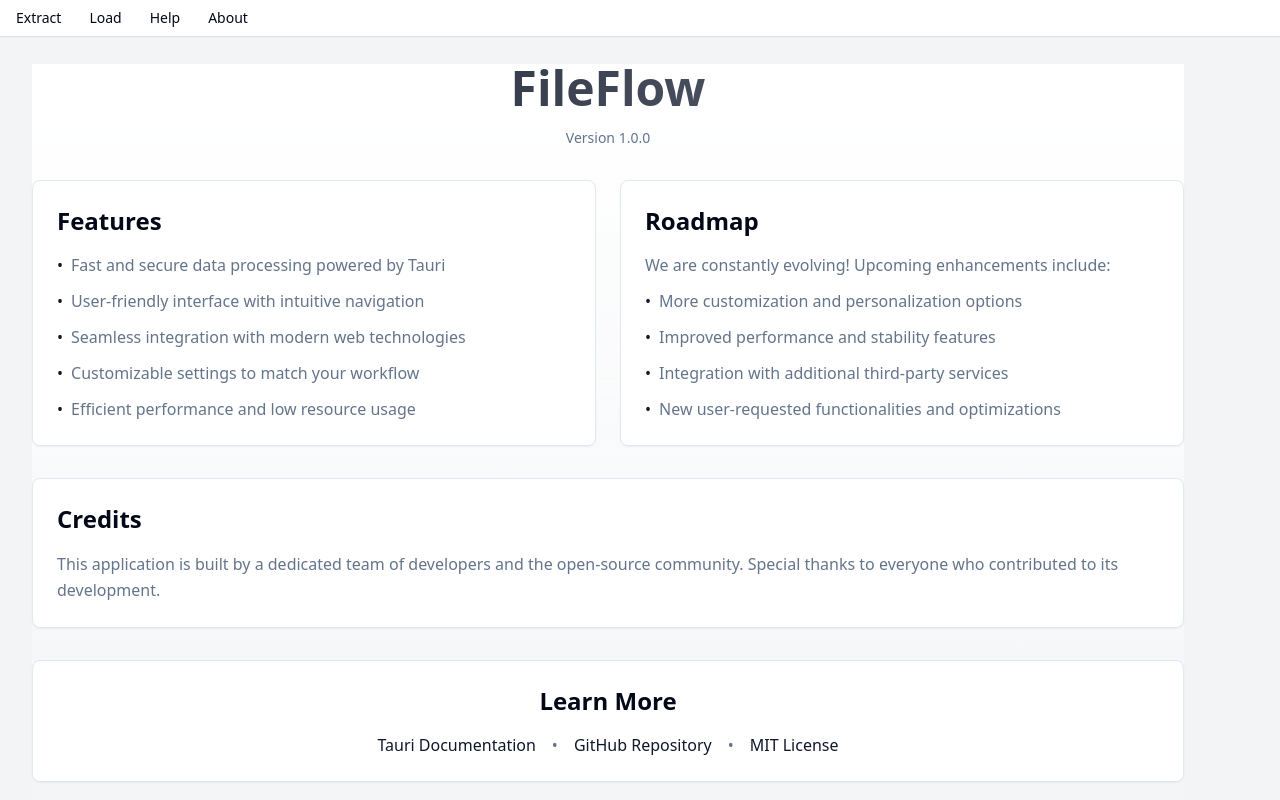
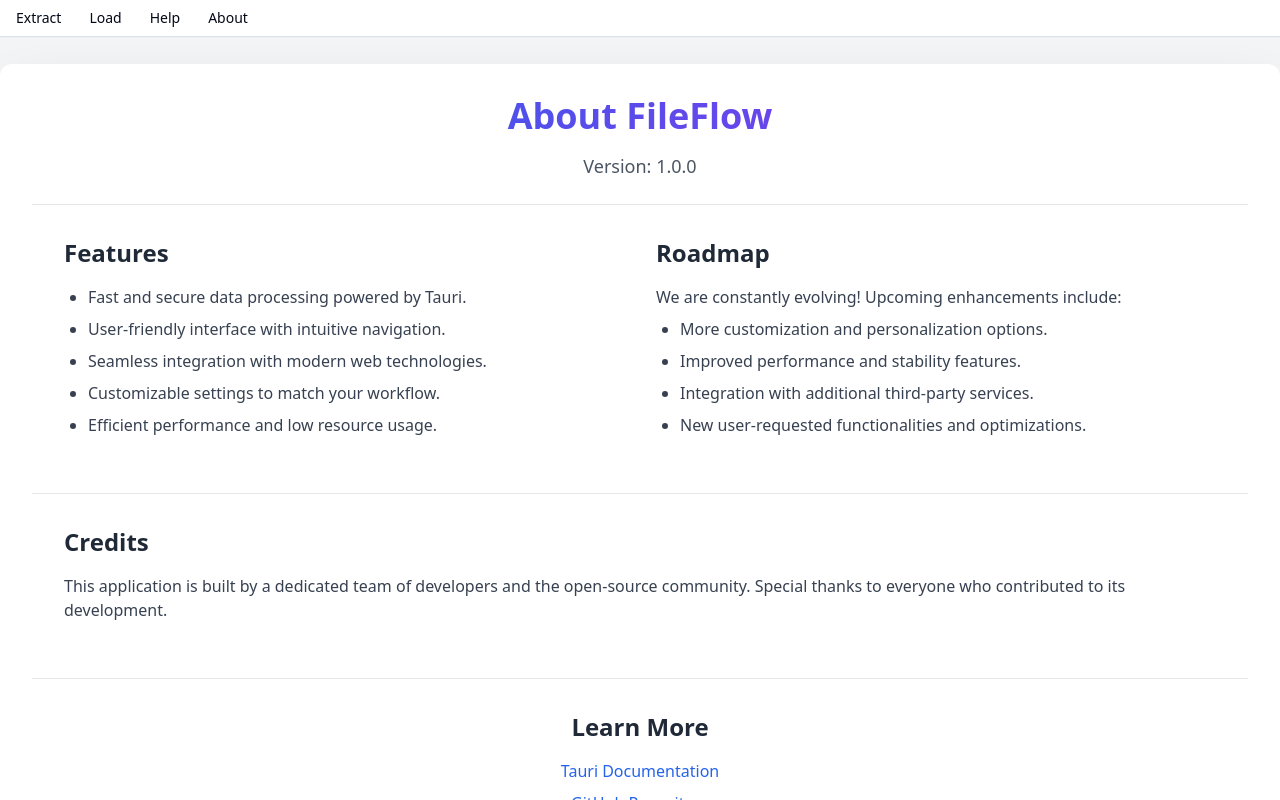
Before and after one commit to Maxime-Cllt/FileFlow, a React (Vite) app: page /about in a window 1280 px wide. Built offline with nearby package versions, Linux system fonts and the light colour scheme.

Commit message:
Refactor About, ConnectionForm, Download, HelpDownload, HelpInsert, Insert, and Layout components for improved structure and styling

```diff
--- a/src/Layout.tsx
+++ b/src/Layout.tsx
@@ -3,12 +3,10 @@
 
 const Layout = () => {
     return (
-        <div className="min-h-screen flex flex-col">
+        <>
             <Menu/>
-            <main className="flex-1 pt-16 px-4 md:px-8 pb-8">
-                <Outlet/>
-            </main>
-        </div>
+            <Outlet/>
+        </>
     );
 };
 
--- a/src/components/fileflowui/extract/download/Download.tsx
+++ b/src/components/fileflowui/extract/download/Download.tsx
@@ -104,8 +104,8 @@
 
 
                 {/* Download Section */}
-                <div className="max-w-screen-2xl mx-auto space-y-6">
-                    <Card className="w-full">
+                <div className="container mx-auto pt-8 px-4 md:px-8 space-y-6">
+                    <Card>
                         <CardHeader>
                             <div className="flex items-center justify-between border-b pb-4">
                                 <CardTitle
--- a/src/components/fileflowui/load/insert/Insert.tsx
+++ b/src/components/fileflowui/load/insert/Insert.tsx
@@ -75,10 +75,10 @@
             )}
 
             {/* Insertion Configuration Section */}
-            <div className="max-w-screen-2xl mx-auto space-y-6">
+            <div className="container mx-auto pt-8 px-4 md:px-8 space-y-6">
 
                 {/* Insertion Configuration Section */}
-                <Card className="w-full">
+                <Card>
                     <CardHeader>
                         {/* Section Header */}
                         <div className="flex items-center justify-between border-b pb-4">
--- a/src/components/fileflowui/other/About.tsx
+++ b/src/components/fileflowui/other/About.tsx
@@ -2,123 +2,104 @@
 import {get_app_version} from "@/components/hooks/utils.tsx";
 
 const AboutPage = () => {
+
     const [appVersion, setAppVersion] = useState<string>('');
 
     useEffect(() => {
-        const fetchVersion = async () => {
-            const version = await get_app_version();
-            setAppVersion(version);
-        };
-        fetchVersion();
-    }, []);
+        get_app_version().then(r =>
+            setAppVersion(r));
+    });
 
     return (
-        <div className="min-h-screen bg-gradient-to-b from-background to-muted/20">
-            <div className="max-w-6xl mx-auto space-y-8">
+        <div className="h-full w-full">
+
+            <div
+                className="container mx-auto pt-8 px-4 md:px-8 mt-16 space-y-6 bg-white shadow-2xl rounded-xl overflow-hidden">
 
                 {/* Header Section */}
-                <div className="text-center space-y-4 animate-fade-in">
-                    <h1 className="text-5xl font-bold bg-gradient-to-r from-primary to-primary/60 text-transparent bg-clip-text">
-                        FileFlow
+                <div className="text-center">
+                    <h1 className="text-4xl font-bold bg-gradient-to-r from-blue-600 to-purple-600 text-transparent bg-clip-text">
+                        About FileFlow
                     </h1>
-                    <p className="text-sm text-muted-foreground">Version {appVersion}</p>
+                    <p className="mt-4 text-lg text-gray-600">Version: {appVersion}</p>
                 </div>
 
-                {/* Features & Roadmap */}
-                <div className="grid md:grid-cols-2 gap-6 animate-slide-up">
-                    {/* Features Card */}
-                    <div className="bg-card rounded-lg p-6 shadow-sm border border-border hover:shadow-md transition-shadow">
-                        <h2 className="text-2xl font-semibold mb-4 text-foreground">Features</h2>
-                        <ul className="space-y-3 text-muted-foreground">
-                            <li className="flex items-start">
-                                <span className="text-primary mr-2">•</span>
-                                <span>Fast and secure data processing powered by Tauri</span>
-                            </li>
-                            <li className="flex items-start">
-                                <span className="text-primary mr-2">•</span>
-                                <span>User-friendly interface with intuitive navigation</span>
-                            </li>
-                            <li className="flex items-start">
-                                <span className="text-primary mr-2">•</span>
-                                <span>Seamless integration with modern web technologies</span>
-                            </li>
-                            <li className="flex items-start">
-                                <span className="text-primary mr-2">•</span>
-                                <span>Customizable settings to match your workflow</span>
-                            </li>
-                            <li className="flex items-start">
-                                <span className="text-primary mr-2">•</span>
-                                <span>Efficient performance and low resource usage</span>
-                            </li>
+                {/* Features & Roadmap Section */}
+                <div className="border-t border-gray-200">
+                    <div className="p-8 grid grid-cols-1 md:grid-cols-2 gap-8">
+                        {/* Features Section */}
+                        <div>
+                            <h2 className="text-2xl font-semibold text-gray-800 mb-4">Features</h2>
+                            <ul className="list-disc ml-6 text-gray-700 space-y-2">
+                                <li>Fast and secure data processing powered by Tauri.</li>
+                                <li>User-friendly interface with intuitive navigation.</li>
+                                <li>Seamless integration with modern web technologies.</li>
+                                <li>Customizable settings to match your workflow.</li>
+                                <li>Efficient performance and low resource usage.</li>
                             </ul>
                         </div>
 
-                    {/* Roadmap Card */}
-                    <div className="bg-card rounded-lg p-6 shadow-sm border border-border hover:shadow-md transition-shadow">
-                        <h2 className="text-2xl font-semibold mb-4 text-foreground">Roadmap</h2>
-                        <p className="text-muted-foreground mb-3">
+                        {/* Roadmap Section */}
+                        <div>
+                            <h2 className="text-2xl font-semibold text-gray-800 mb-4">Roadmap</h2>
+                            <p className="text-gray-700">
                                 We are constantly evolving! Upcoming enhancements include:
                             </p>
-                        <ul className="space-y-3 text-muted-foreground">
-                            <li className="flex items-start">
-                                <span className="text-primary mr-2">•</span>
-                                <span>More customization and personalization options</span>
-                            </li>
-                            <li className="flex items-start">
-                                <span className="text-primary mr-2">•</span>
-                                <span>Improved performance and stability features</span>
-                            </li>
-                            <li className="flex items-start">
-                                <span className="text-primary mr-2">•</span>
-                                <span>Integration with additional third-party services</span>
-                            </li>
-                            <li className="flex items-start">
-                                <span className="text-primary mr-2">•</span>
-                                <span>New user-requested functionalities and optimizations</span>
-                            </li>
+                            <ul className="list-disc ml-6 text-gray-700 mt-2 space-y-2">
+                                <li>More customization and personalization options.</li>
+                                <li>Improved performance and stability features.</li>
+                                <li>Integration with additional third-party services.</li>
+                                <li>New user-requested functionalities and optimizations.</li>
                             </ul>
                         </div>
                     </div>
+                </div>
 
-                {/* Credits */}
-                <div className="bg-card rounded-lg p-6 shadow-sm border border-border">
-                    <h2 className="text-2xl font-semibold mb-4 text-foreground">Credits</h2>
-                    <p className="text-muted-foreground leading-relaxed">
+                {/* Credits & Contact Section */}
+                <div className="border-t border-gray-200">
+                    <div className="p-8 grid grid-cols-1 gap-8">
+                        {/* Credits Section */}
+                        <div>
+                            <h2 className="text-2xl font-semibold text-gray-800 mb-4">Credits</h2>
+                            <p className="text-gray-700">
                                 This application is built by a dedicated team of developers and the open-source
-                        community. Special thanks to everyone who contributed to its development.
+                                community.
+                                Special thanks to everyone who contributed to its development.
                             </p>
                         </div>
+                    </div>
+                </div>
 
-                {/* Resources */}
-                <div className="bg-card rounded-lg p-6 shadow-sm border border-border">
-                    <h2 className="text-2xl font-semibold mb-4 text-center text-foreground">Learn More</h2>
-                    <div className="flex flex-wrap justify-center gap-4">
+                {/* Resources Section */}
+                <div className="border-t border-gray-200">
+                    <div className="p-8 text-center">
+                        <h2 className="text-2xl font-semibold text-gray-800 mb-4">Learn More</h2>
+                        <div className="space-y-2">
                             <a
                                 href="https://tauri.app/"
                                 target="_blank"
                                 rel="noopener noreferrer"
-                            className="text-primary hover:underline transition-colors"
+                                className="text-blue-600 hover:underline block"
                             >
                                 Tauri Documentation
                             </a>
-                        <span className="text-muted-foreground">•</span>
                             <a
                                 href="https://github.com/Maxime-Cllt/FileFlow"
                                 target="_blank"
                                 rel="noopener noreferrer"
-                            className="text-primary hover:underline transition-colors"
+                                className="text-blue-600 hover:underline block"
                             >
                                 GitHub Repository
                             </a>
-                        <span className="text-muted-foreground">•</span>
                             <a
                                 href="https://opensource.org/licenses/MIT"
                                 target="_blank"
                                 rel="noopener noreferrer"
-                            className="text-primary hover:underline transition-colors"
+                                className="text-blue-600 hover:underline block"
                             >
-                            MIT License
+                                License Information (MIT)
                             </a>
+                        </div>
                     </div>
                 </div>
             </div>
--- a/src/components/hooks/database/ConnectionForm.tsx
+++ b/src/components/hooks/database/ConnectionForm.tsx
@@ -82,10 +82,10 @@
         }, []);
 
         return (
-            <div className="max-w-7xl mx-auto pt-8 mt-6 space-y-6">
+            <div className="container mx-auto pt-8 px-4 md:px-8 mt-6 space-y-6">
 
                 {/* Connection Mode Section */}
-                <Card className="w-full">
+                <Card>
                     <CardHeader>
                         <div className="flex items-center space-x-2 mb-6">
                             <CardTitle
@@ -107,7 +107,7 @@
                                 </TabsList>
                             </div>
                             <TabsContent value="predefined">
-                                <div className="p-6">
+                                <div className="p-6 mr-10 ml-10">
                                     <SelectDatabaseConfig
                                         updateConfigName={setConfigName}
                                         config_name={config_name}
```
Also changed, not shown: src/components/fileflowui/help/HelpDownload.tsx (+4 -4 lines), src/components/fileflowui/help/HelpInsert.tsx (+4 -4 lines). Lines whose indentation alone changed are shown as unchanged.
